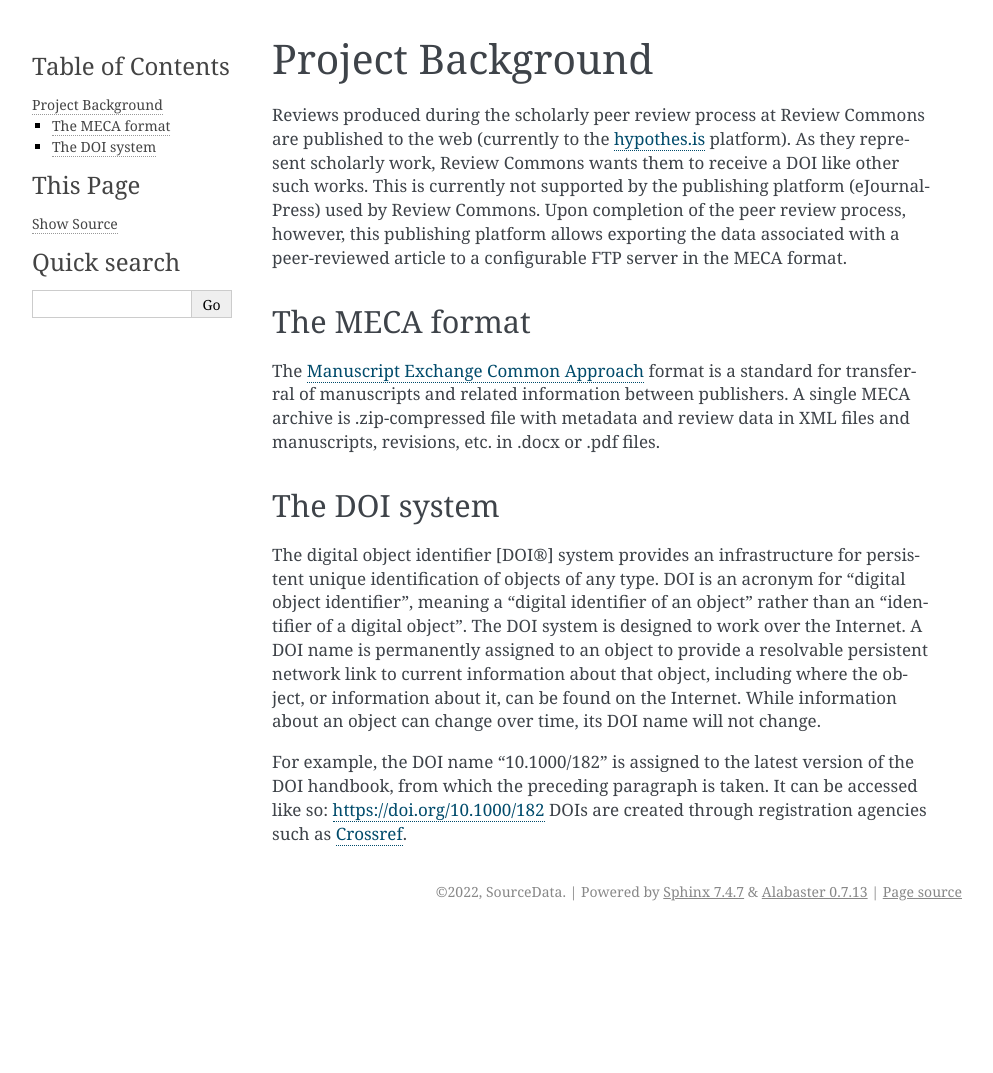
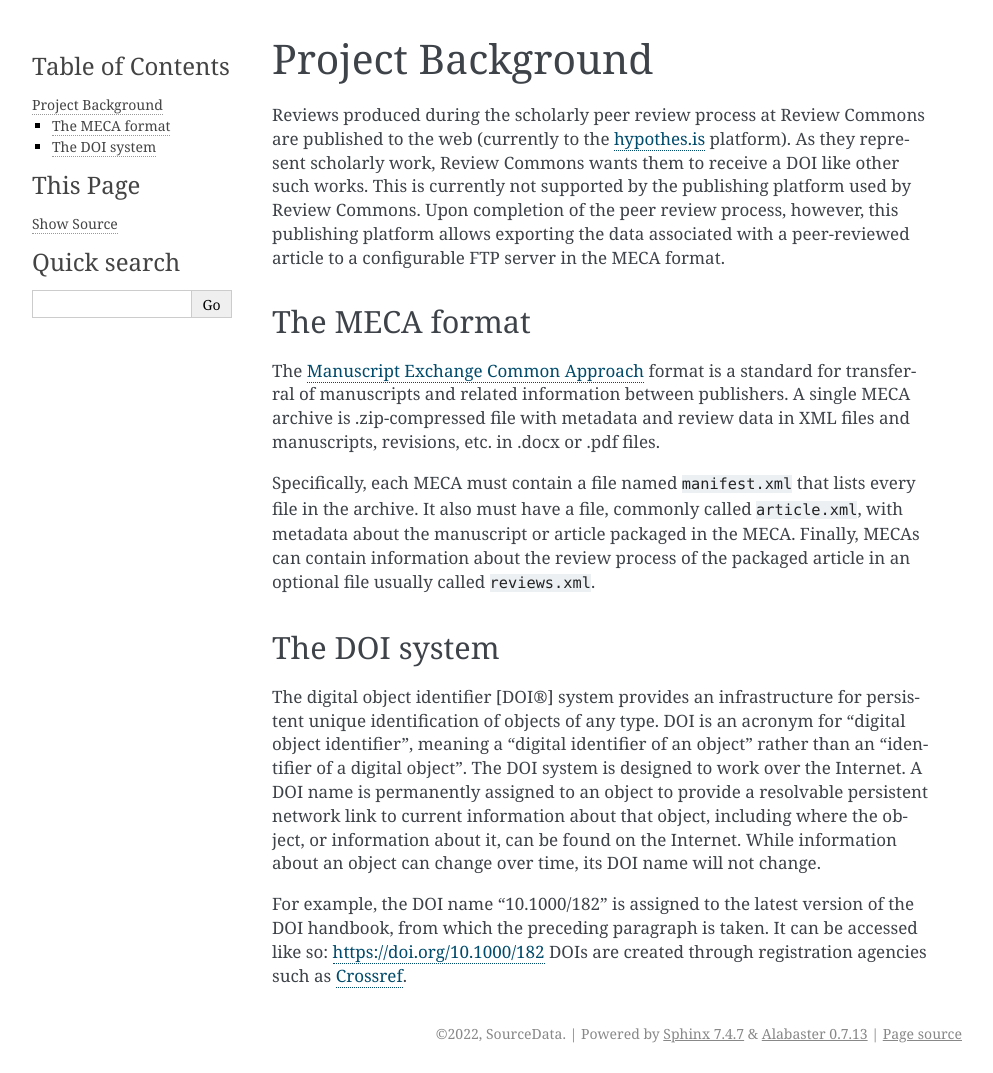
Before and after one commit to source-data/mecadoi, a Sphinx documentation site: the page built from docs/project.rst, in a window 1280 px wide. Shown: the whole page, without its empty margins (148-1141 px from the left). Built offline with Sphinx 7.4.7, drawn with Linux system fonts in a browser that asks for light colours; before the commit the page ends 931 px from its top, so only the background shows below that.

Commit message:
Updated MECA format description

```diff
--- a/docs/project.rst
+++ b/docs/project.rst
@@ -3,7 +3,7 @@ Project Background
 
 Reviews produced during the scholarly peer review process at Review Commons are published to the web (currently to the `hypothes.is`_ platform).
 As they represent scholarly work, Review Commons wants them to receive a DOI like other such works.
-This is currently not supported by the publishing platform (eJournalPress) used by Review Commons.
+This is currently not supported by the publishing platform used by Review Commons.
 Upon completion of the peer review process, however, this publishing platform allows exporting the data associated with a peer-reviewed article to a configurable FTP server in the MECA format.
 
 .. _hypothes.is: https://web.hypothes.is/
@@ -13,6 +13,10 @@ The MECA format
 
 The `Manuscript Exchange Common Approach`_ format is a standard for transferral of manuscripts and related information between publishers.
 A single MECA archive is .zip-compressed file with metadata and review data in XML files and manuscripts, revisions, etc. in .docx or .pdf files.
+
+Specifically, each MECA must contain a file named ``manifest.xml`` that lists every file in the archive.
+It also must have a file, commonly called ``article.xml``, with metadata about the manuscript or article packaged in the MECA.
+Finally, MECAs can contain information about the review process of the packaged article in an optional file usually called ``reviews.xml``.
 
 .. _Manuscript Exchange Common Approach: https://www.niso.org/standards-committees/meca
 
```
